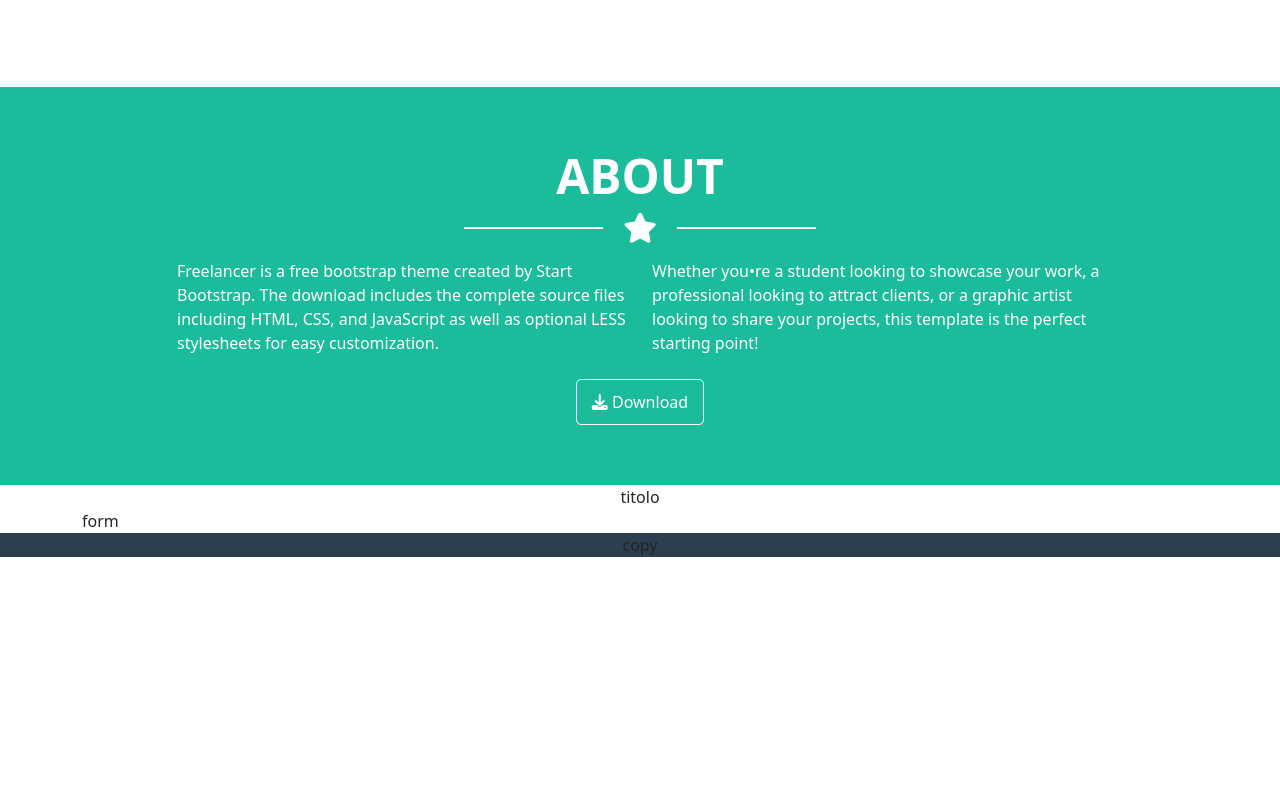
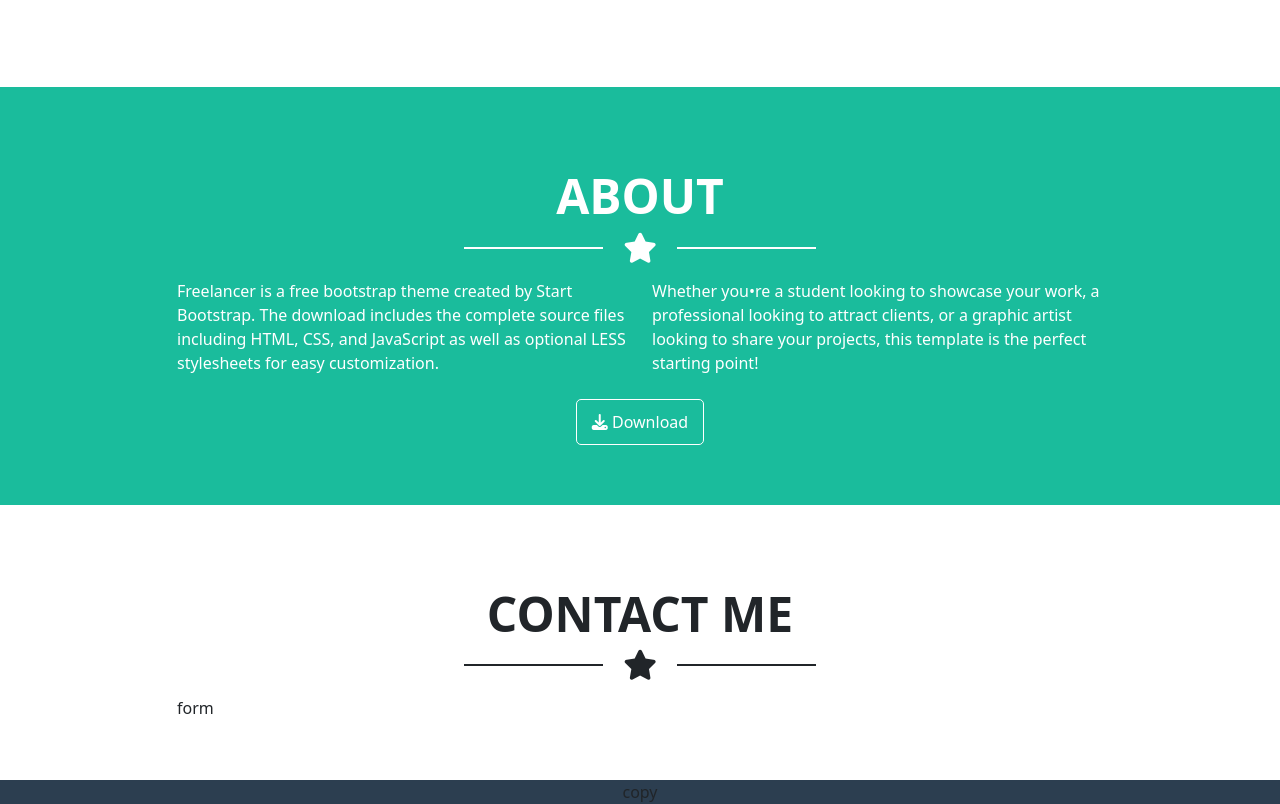
Before and after one commit to Brody14/html-css-bootstrap-freelancer, a plain HTML site: page index.html in a window 1280 px wide. Shown: the part 1357-2161 px from the top of the page. Before the commit the page ends 1914 px from the top, so only its background shows below. Drawn offline with nearby package versions, Linux system fonts and the light colour scheme.

Commit message:
FEAT contact me section title

```diff
--- a/css/style.css
+++ b/css/style.css
@@ -113,7 +113,8 @@ img {
 
 /* ABOUT */
 
-.about {
+.about,
+.contact-me {
     padding-top: 40px;
     padding-bottom: 25px;
 }
@@ -128,13 +129,15 @@ img {
 
 @media screen and (min-width:992px) {
 
-    .about {
-        padding-top: 60px;
+    .about,
+    .contact-me {
+        padding-top: 80px;
         padding-bottom: 60px;
     }
 }
 
 /* CONTACT-ME */
+
 
 /* FOOTER */
 
--- a/index.html
+++ b/index.html
@@ -164,7 +164,7 @@
                 </div>
 
                 <div class="row row-cols-auto justify-content-center">
-                        <a class="br__button">
+                        <a class="br__button" href="#">
                             <i class="fa-solid fa-download"></i>
                             Download
                         </a>
@@ -178,8 +178,22 @@
         <section class="contact-me">
             <div class="container">
                 <div class="row justify-content-center">
-                    <div class="text-center">titolo</div>
-                    <div>form</div>
+                    <div class="col-9 col-md-10 text-center text-uppercase">
+
+                        <h1 class="display-5 fw-bold">contact me</h1>
+                        <div class="star d-flex justify-content-center align-items-center mb-3">
+                                <i class="icon fa-solid fa-star"></i>
+                        </div>
+                    </div>
+                </div>
+
+            </div>
+
+            <div class="container">
+                <div class="row justify-content-center">
+                    <div class="col-9 col-md-10">
+                        form
+                    </div>
                 </div>
             </div>
 
```
